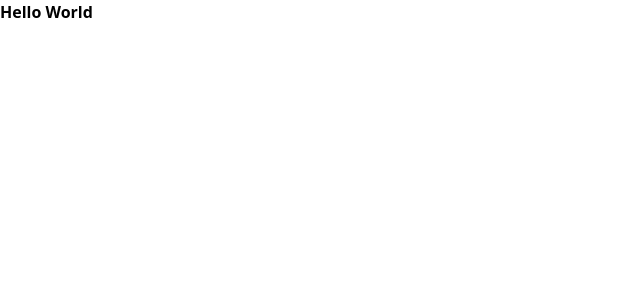
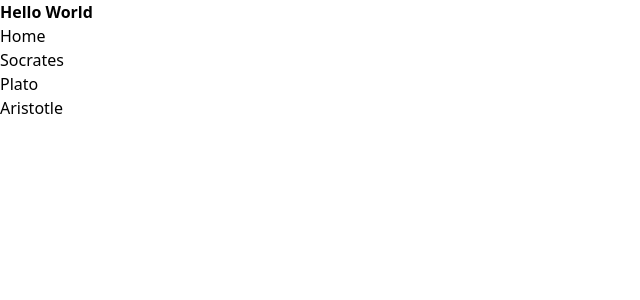
Before and after one commit to gtstarnes/MiniProjects, a React (Vite) app in the folder philosoRouter/: page / in a window 1280 px wide. Shown: the top 300 px of the page, without its empty margins (0-640 px from the left). Built offline with nearby package versions, Linux system fonts and the light colour scheme.

Commit message:
added inital navs to home page

```diff
--- a/philosoRouter/src/App.tsx
+++ b/philosoRouter/src/App.tsx
@@ -1,9 +1,17 @@
-
+import { Link } from "react-router-dom";
 
 function App() {
   return (
     <>
       <p className="font-bold">Hello World</p>
+      <nav>
+        <ul>
+          <li><Link to="/">Home</Link></li>
+          <li><Link to="/socrates">Socrates</Link></li>
+          <li><Link to="/plato">Plato</Link></li>
+          <li><Link to="/aristotle">Aristotle</Link></li>
+        </ul>
+      </nav>
     </>
   )
 }
```
